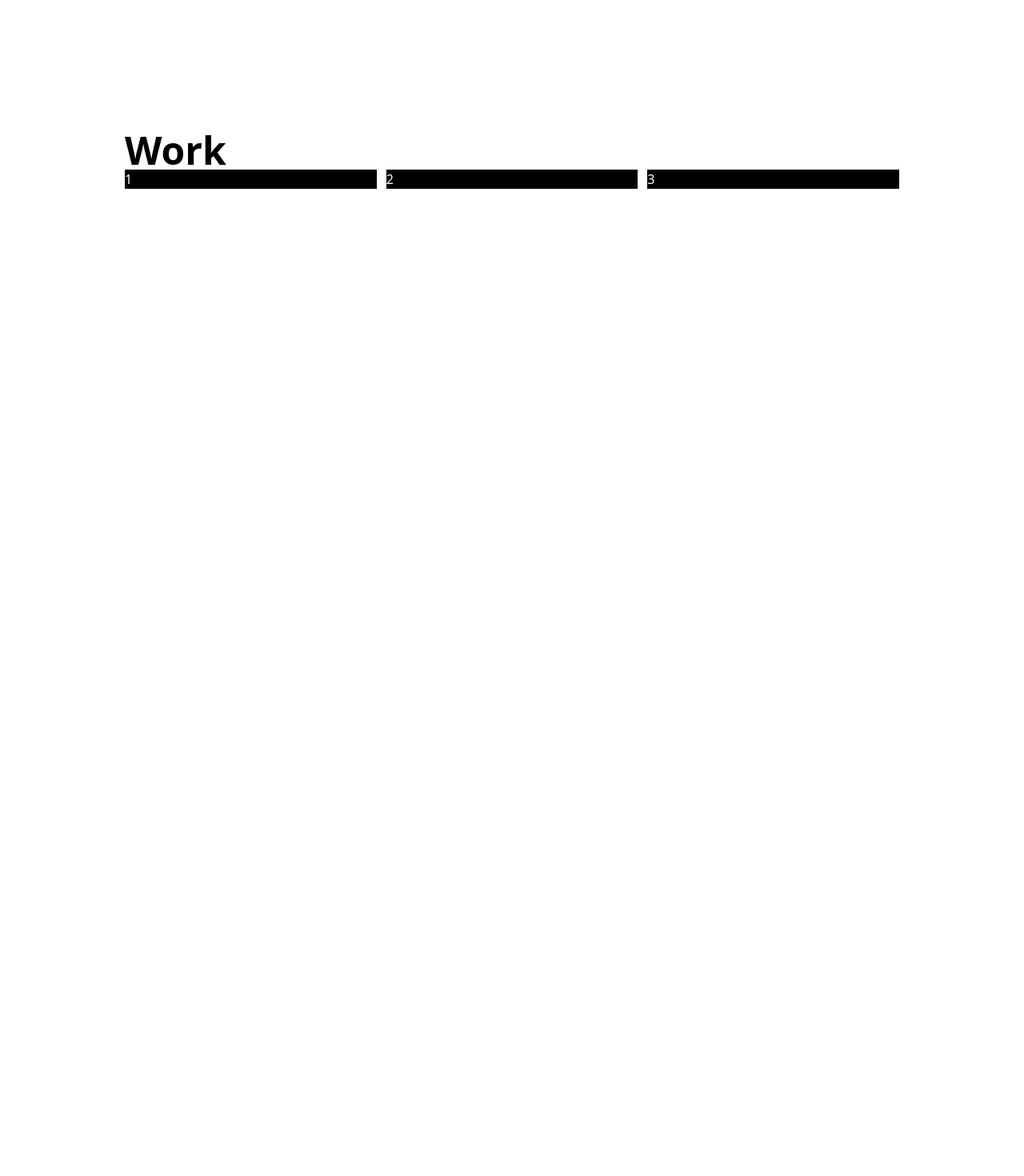
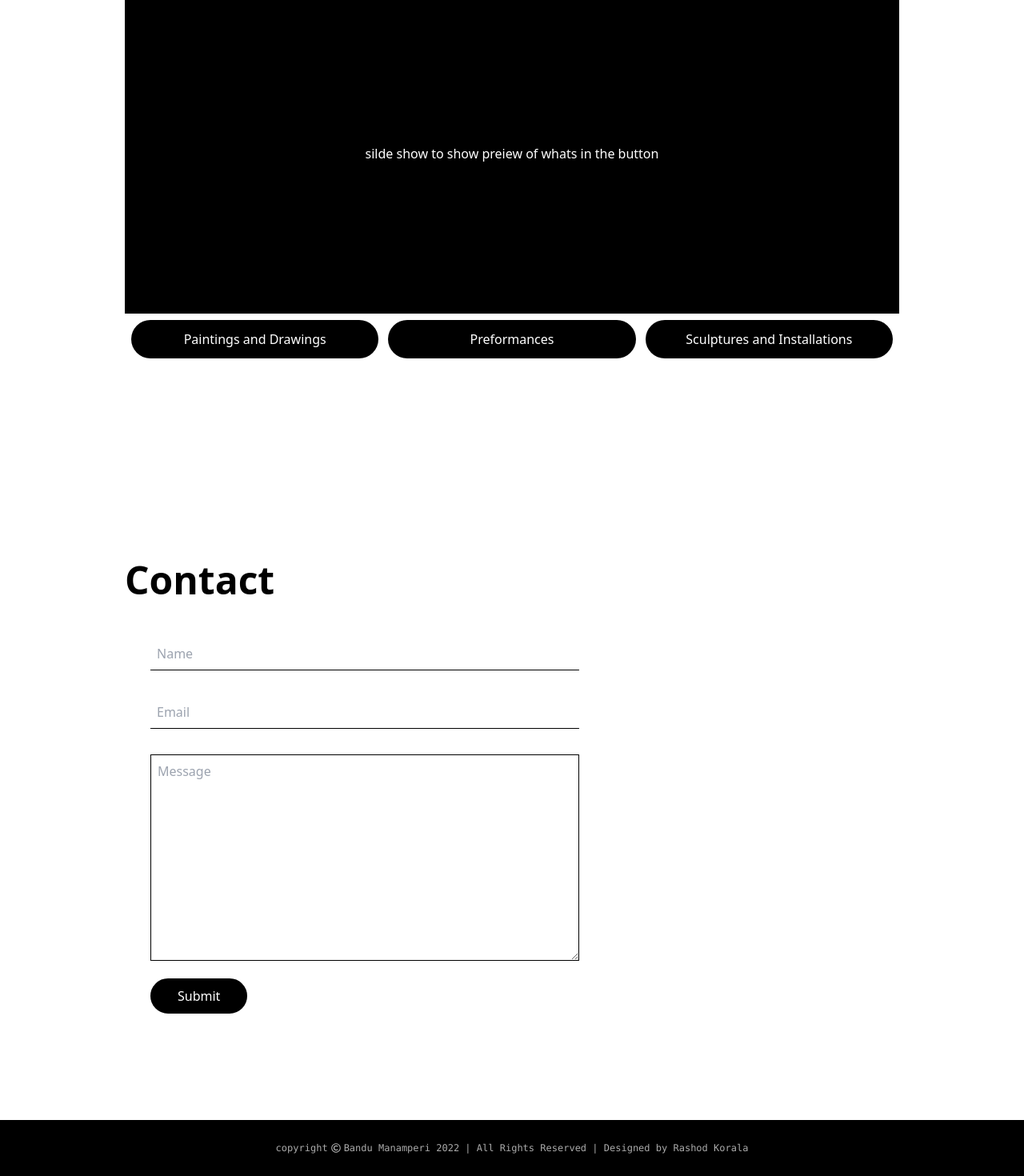
Before and after one commit to rashodkorala/bandumanamperi, a Next.js app: page / in a window 1280 px wide. Shown: the part 1000-2470 px from the top of the page at 80% size. Before the commit the page ends 1600 px from the top, so only its background shows below. Built offline with nearby package versions, Linux system fonts and the light colour scheme.

Commit message:
added footer and contact form

```diff
--- a/pages/index.tsx
+++ b/pages/index.tsx
@@ -2,6 +2,8 @@ import Navbar from "../src/Components/Navbar";
 import Main from "../src/Components/Home";
 import About from "../src/Components/About";
 import Work from "../src/Components/Work";
+import Contact from "../src/Components/Contact";
+import Footer from "../src/Components/Footer";
 export default function Home() {
   return (
     <div>
@@ -9,6 +11,8 @@ export default function Home() {
       {/* <Main /> */}
       <About />
       <Work />
+      <Contact />
+      <Footer />
     </div>
   );
 }
--- a/src/Components/Contact.tsx
+++ b/src/Components/Contact.tsx
@@ -1,11 +1,45 @@
-import React from 'react'
+import React from "react";
 
-type Props = {}
+type Props = {};
 
 const Contact = (props: Props) => {
   return (
-    <div>Contact</div>
-  )
-}
+    <div className="w-full h-screen bg-white">
+      <div className="max-w-[1000px] mx-auto px-4 flex flex-col justify-center h-full text-black xsm:px-5">
+        <h1 className="font-bold text-3xl xsm:text-4xl sm:text-5xl">Contact</h1>
+        <form
+          action="https://getform.io/f/b61520b6-64ed-4215-8bae-b9969500dd78"
+          method="POST"
+          className="flex flex-col max-w-[600px] w-full p-8 bg-bg"
+          autoComplete="off"
+        >
+          <div className="text-md">
+            <input
+              className="my-4 bg-bg p-2 w-full border-b border-black focus:outline-none focus:border-blue-500"
+              type="text"
+              placeholder="Name"
+              name="name"
+            />
+            <input
+              className="my-4 bg-bg p-2 w-full border-b border-black focus:outline-none focus:border-blue-500"
+              type="email"
+              placeholder="Email"
+              name="email"
+            />
+            <textarea
+              className="my-4 bg-bg p-2 w-full border border-black focus:outline-none focus:border-blue-500"
+              placeholder="Message"
+              name="message"
+              rows={10}
+            ></textarea>
+            <button className="bg-black border-2 border-black rounded-[40px] px-8 py-2 text-white">
+              Submit
+            </button>
+          </div>
+        </form>
+      </div>
+    </div>
+  );
+};
 
-export default Contact
+export default Contact;
--- /dev/null
+++ b/src/Components/Footer.tsx
@@ -0,0 +1,71 @@
+import React from "react";
+import {
+  FaFacebook,
+  FaInstagram,
+  FaRegCopyright,
+  FaTwitter,
+} from "react-icons/fa";
+import { HiOutlineMail } from "react-icons/hi";
+type Props = {};
+
+const Footer = (props: Props) => {
+  return (
+    <div
+      id="Footer"
+      className=" bg-black flex flex-col w-full  md:h-[70px] text-[#ffffffaa] justify-center items-center text-[12px]"
+    >
+      <div className="hidden md:flex items-center font-mono">
+        <p className="flex items-center ">
+          copyright <FaRegCopyright size={12} className="mx-1" />
+          Bandu Manamperi 2022 | All Rights Reserved |{" "}
+          {"Designed by Rashod Korala "}
+        </p>
+      </div>
+      <div className="flex flex-col md:hidden">
+        <ul className="flex flex-col items-center justify-center text-xl ">
+          <li className="py-1 mr-4">About</li>
+          <li className="py-1 mr-4">Projects</li>
+          <li className="py-1 mr-4">Home</li>
+          <li className="py-1 mr-4">Contact</li>
+        </ul>
+        <div className="py-3">
+          {/* social media icons */}
+          <div>
+            <ul className="flex">
+              <li>
+                <a href="/">
+                  <FaFacebook size={20} />
+                </a>{" "}
+              </li>
+              <li>
+                <a href="/">
+                  <FaInstagram size={20} />
+                </a>{" "}
+              </li>
+              <li>
+                <a href="/">
+                  <FaTwitter size={20} />
+                </a>{" "}
+              </li>
+              <li>
+                <a href="/">
+                  <HiOutlineMail size={20} />
+                </a>{" "}
+              </li>
+            </ul>
+          </div>
+        </div>
+        <p className="flex items-center text-center font-mono">
+          {" "}
+          copyright <FaRegCopyright size={12} className="mx-1" />
+          Bandu Manamperi 2022
+        </p>
+        <p className="text-center font-mono text-md">
+          Designed by Rashod Korala
+        </p>
+      </div>
+    </div>
+  );
+};
+
+export default Footer;
--- a/src/Components/Gallery.tsx
+++ /dev/null
@@ -1,9 +0,0 @@
-import React from "react";
-
-type Props = {};
-
-const Gallery = (props: Props) => {
-  return <div>Gallery</div>;
-};
-
-export default Gallery;
--- a/src/Components/Navbar.tsx
+++ b/src/Components/Navbar.tsx
@@ -25,7 +25,7 @@ const Navbar = (props: Props) => {
         <ul className="flex">
           <li className="mr-4">Home</li>
           <li className="mr-4">About</li>
-          <li className="mr-4">Projects</li>
+          <li className="mr-4">Work</li>
           <li className="mr-4">Contact</li>
         </ul>
       </div>
@@ -41,13 +41,13 @@ const Navbar = (props: Props) => {
             : "absolute top-0 left-0 w-full h-screen bg-white flex flex-col justify-center items-center"
         }
       >
-        <li>Home</li>
-        <li>About</li>
-        <li>Work</li>
-        <li>Contact</li>
+        <li className="py-2 text-xl">Home</li>
+        <li className="py-2 text-xl">About</li>
+        <li className="py-2 text-xl">Work</li>
+        <li className="py-2 text-xl">Contact</li>
 
         {/* social media icons */}
-        <div>
+        <div className="py-2">
           <ul className="flex">
             <li>
               <a href="/">
--- a/src/Components/Work.tsx
+++ b/src/Components/Work.tsx
@@ -7,12 +7,19 @@ const Work = (props: Props) => {
     <div className="w-full h-screen bg-white">
       <div className="max-w-[1000px] mx-auto px-4 flex flex-col justify-center h-full text-black xsm:px-5">
         <h1 className="font-bold text-3xl xsm:text-4xl sm:text-5xl">Work</h1>
-        <div className="flex flex-col md:grid md:grid-flow-col md:grid-cols-3 gap-3">
-
-         <div className="bg-black text-white">1</div>
-         <div className="bg-black text-white">2</div>
-         <div className="bg-black text-white">3</div>
-
+        <div className="flex h-[43%] md:h-[50%] w-full bg-black text-white items-center justify-center text-center">
+          silde show to show preiew of whats in the button
+        </div>
+        <div className=" p-2 flex flex-col md:grid md:grid-flow-col md:grid-cols-3 gap-3">
+          <button className="bg-black text-white rounded-[25px] py-3">
+            Paintings and Drawings
+          </button>
+          <button className="bg-black text-white rounded-[25px] py-3">
+            Preformances
+          </button>
+          <button className="bg-black text-white rounded-[25px] py-3">
+            Sculptures and Installations
+          </button>
         </div>
       </div>
     </div>
```
